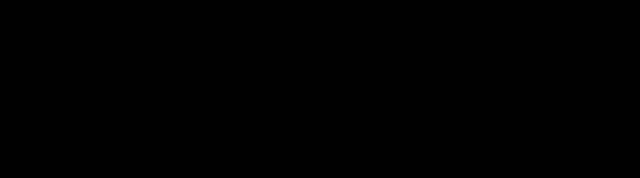
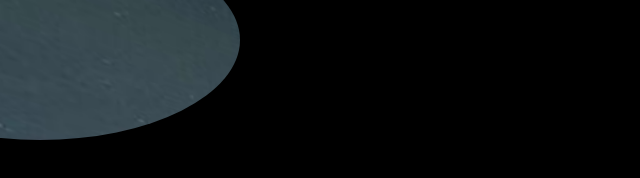
Before and after one commit to taoqier/spying-upon-, a plain HTML site: page index.html in a window 1280 px wide. Shown: the whole page, without its empty margins (0-640 px from the left). Drawn offline with Linux system fonts and the light colour scheme.

Commit message:
调整背景图路径

```diff
--- a/index.html
+++ b/index.html
@@ -28,7 +28,7 @@
         #stage {
             width: 100%;
             height: 100%;
-            background: url('./bg.png') 0 0 no-repeat;
+            background: url('./images/bg.png') 0 0 no-repeat;
             /* clip-path: ellipse(36% 18% at 50% 45%); */
             clip-path: ellipse(200px calc(var(--r) * 1px) at calc(var(--x) * 1px) calc(var(--y) * 1px));
             /* clip-path: circle(calc(var(--r) * 1px) at calc(var(--x) * 1px) calc(var(--y) * 1px)); */
```
